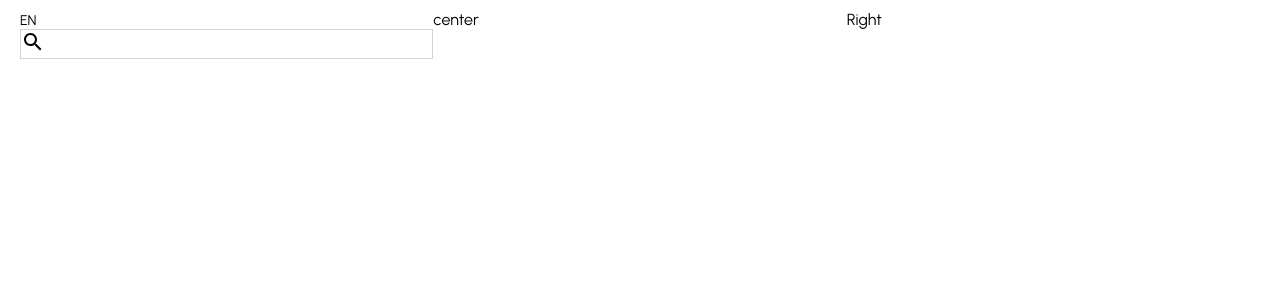
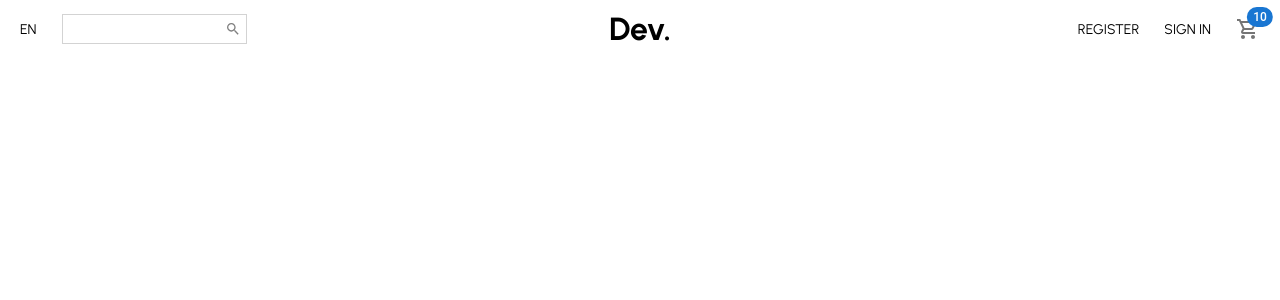
Before and after one commit to devinkg/fashion_site_react, a React (Create React App) app: page / in a window 1280 px wide. Shown: the top 300 px of the page. Built offline with nearby package versions, Linux system fonts and the light colour scheme.

Commit message:
Nav partially complted part 1

```diff
--- a/src/components/Navbar.jsx
+++ b/src/components/Navbar.jsx
@@ -1,6 +1,7 @@
 import React from 'react'
 import styled from 'styled-components'
-import { Search } from '@mui/icons-material';
+import { Badge } from '@mui/material';
+import { Search, ShoppingCartOutlined } from '@mui/icons-material';
 
 const Container = styled.div`
     height: 60px;
@@ -9,11 +10,14 @@ const Container = styled.div`
 const Wrapper = styled.div`
     padding: 10px 20px;
     display: flex;
+    align-items: center;
     justify-content: space-between;
 `;
 
 const Left = styled.div`
    flex: 1;
+   display: flex;
+   align-items: center;
 `;
 
 const Language = styled.span`
@@ -23,14 +27,36 @@ const Language = styled.span`
 
 const SearchContainer = styled.div`
     border: 1px solid lightgray;
+    display: flex;
+    align-items: center;
+    margin-left: 25px;
+    padding: 5px;
+`;
+
+const Input = styled.input`
+    border: none;
 `;
 
 const Center = styled.div`
-   flex: 1;
+    flex: 1;
+    text-align: center;
+`;
+
+const Logo = styled.h1`
+    font-weight: bold;
 `;
 
 const Right = styled.div`
     flex: 1;
+    display: flex;
+    align-items: center;
+    justify-content: flex-end;
+`;
+
+const MenuItem = styled.div`
+    font-size: 14px;
+    cursor: pointer;
+    margin-left: 25px;
 `;
 
 const Navbar = () => {
@@ -40,11 +66,22 @@ const Navbar = () => {
                 <Left>
                     <Language>EN</Language>
                     <SearchContainer>
-                        <Search />
+                        <Input />
+                        <Search style={{ color: "gray", fontSize: 16 }} />
                     </SearchContainer>
                 </Left>
-                <Center>center</Center>
-                <Right>Right</Right>
+                <Center>
+                    <Logo>Dev.</Logo>
+                </Center>
+                <Right>
+                    <MenuItem>REGISTER</MenuItem>
+                    <MenuItem>SIGN IN</MenuItem>
+                    <MenuItem>
+                        <Badge badgeContent={10} color="primary">
+                            <ShoppingCartOutlined  color="action" />
+                        </Badge>
+                    </MenuItem>
+                </Right>
             </Wrapper>
         </Container>
     )
```
